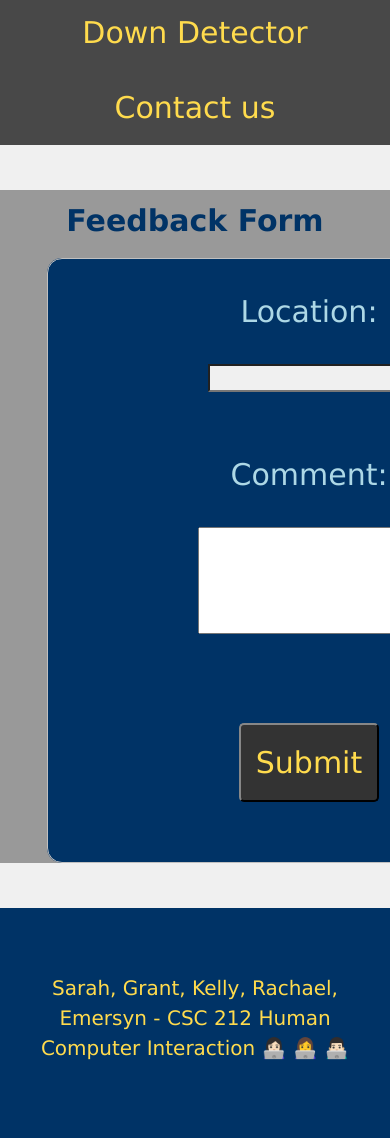
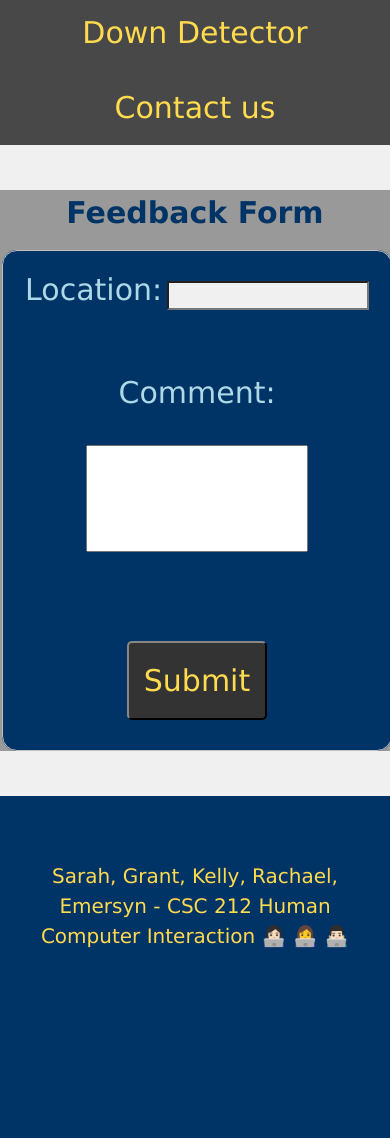
Before and after one commit to rachael2016/UR-Web-Hub, a Flask app: page /diningfeedbackform in a window 390 px wide; the page is wider, and only the part inside the window is pictured. Shown: the part 410-1548 px from the top of that part. After the commit the page ends 1358 px from the top of that part, so only its background shows below. Run offline with Flask 2, Linux system fonts and the light colour scheme; some libraries are stand-ins or nearby versions.

Commit message:
fixing dining form padding

```diff
--- a/templates/diningfeedback.html
+++ b/templates/diningfeedback.html
@@ -15,6 +15,16 @@
 	fieldset {
 		padding-left: 10em;
 		padding-right: 10em;
+	}
+
+	@media screen and (min-width: 200px) and (max-width: 550px) {
+		.lead {
+			padding: 0em;
+		}
+
+		fieldset {
+			padding: 0em;
+		}
 	}
    </style>
 {% endblock %}
```
